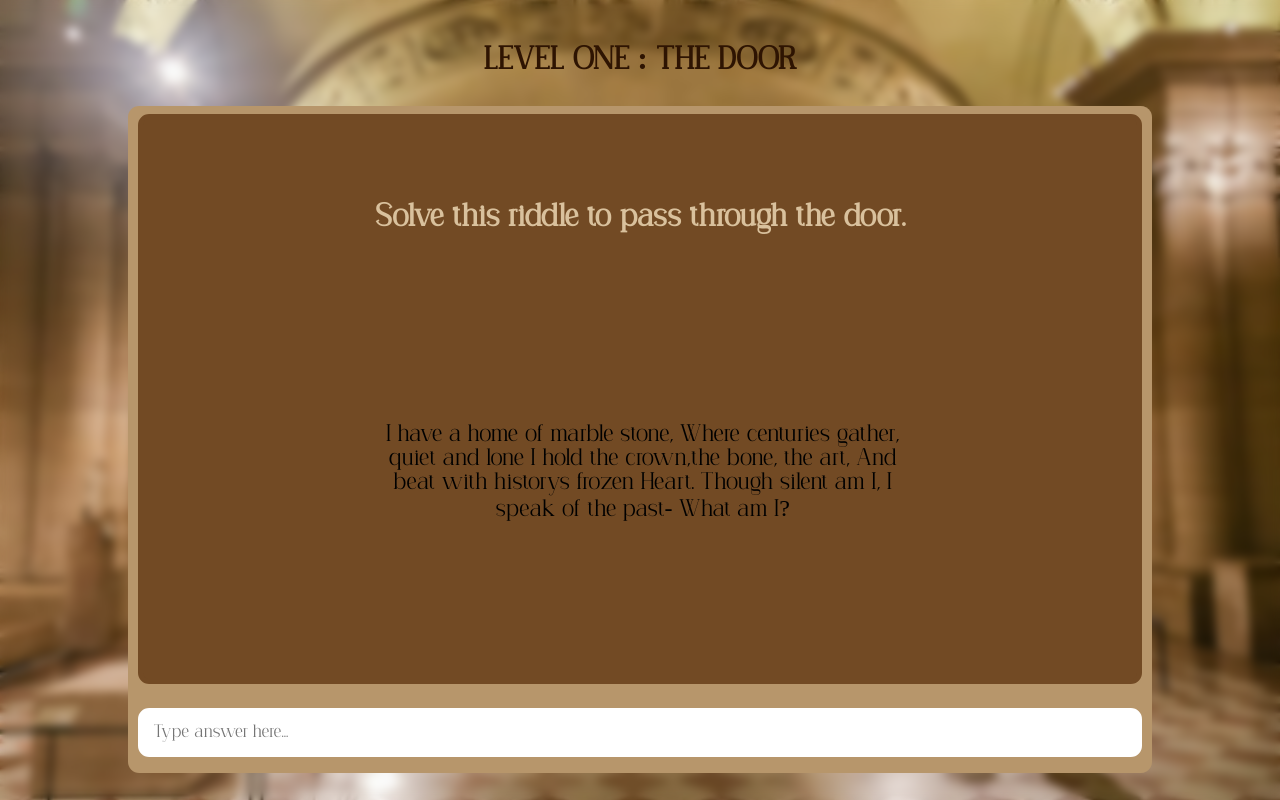
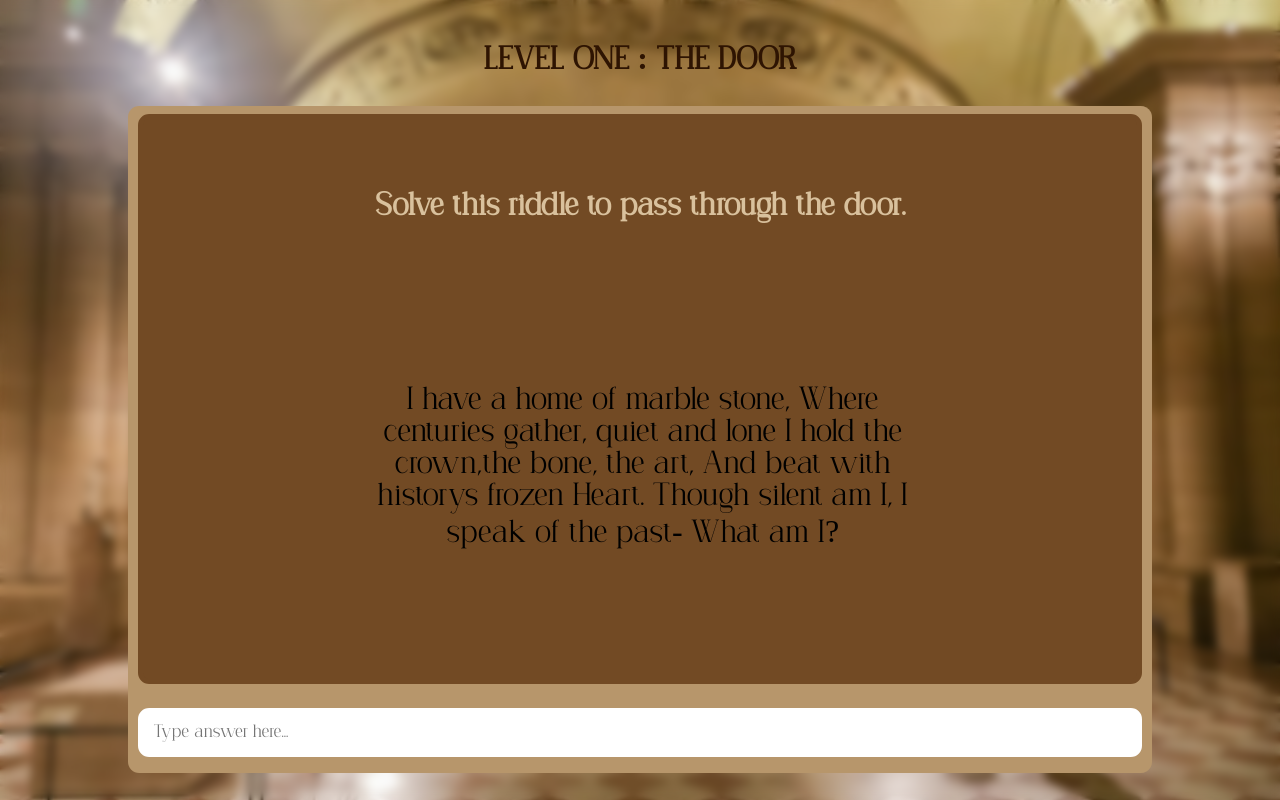
Before and after one commit to cander465-ai/ejs_puzzle_game, a Node server app: page /play/1 in a window 1280 px wide. Run offline with Node 20, Linux system fonts and the light colour scheme.

Commit message:
Styles update to make for less whitespace

```diff
--- a/public/styles.css
+++ b/public/styles.css
@@ -212,12 +212,12 @@ input[type="text"]:focus {
 .level-objective{
     font-size: xx-large;
     font-weight: bold;
-    margin-top: -4vw;
+    margin-top: -2vw;
     color: var(--secondary);
 }
 .level-main{
     text-align: center;
-    font-size: x-large;
+    font-size: 200%;
     display: flex;
     width: 42vw;
     justify-content: center;
```
